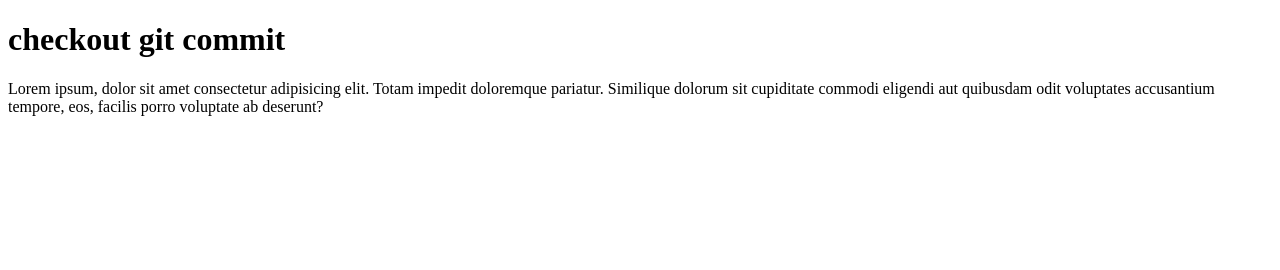
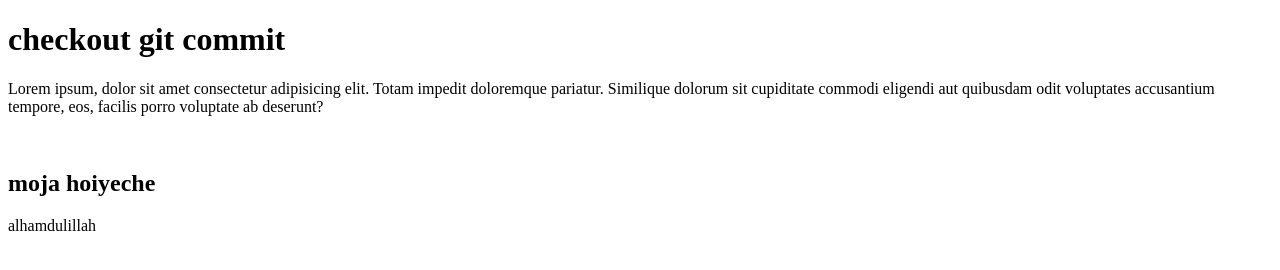
Before and after one commit to himel2535/checkout-git-commit, a plain HTML site: page index.html in a window 1280 px wide. Drawn offline with Linux system fonts and the light colour scheme.

Commit message:
final check commit

```diff
--- a/index.html
+++ b/index.html
@@ -8,5 +8,8 @@
 <body>
     <h1>checkout git commit</h1>
     <p>Lorem ipsum, dolor sit amet consectetur adipisicing elit. Totam impedit doloremque pariatur. Similique dolorum sit cupiditate commodi eligendi aut quibusdam odit voluptates accusantium tempore, eos, facilis porro voluptate ab deserunt?</p>
+    <br>
+    <h2>moja hoiyeche</h2>
+    <p>alhamdulillah</p>
 </body>
 </html>
```
